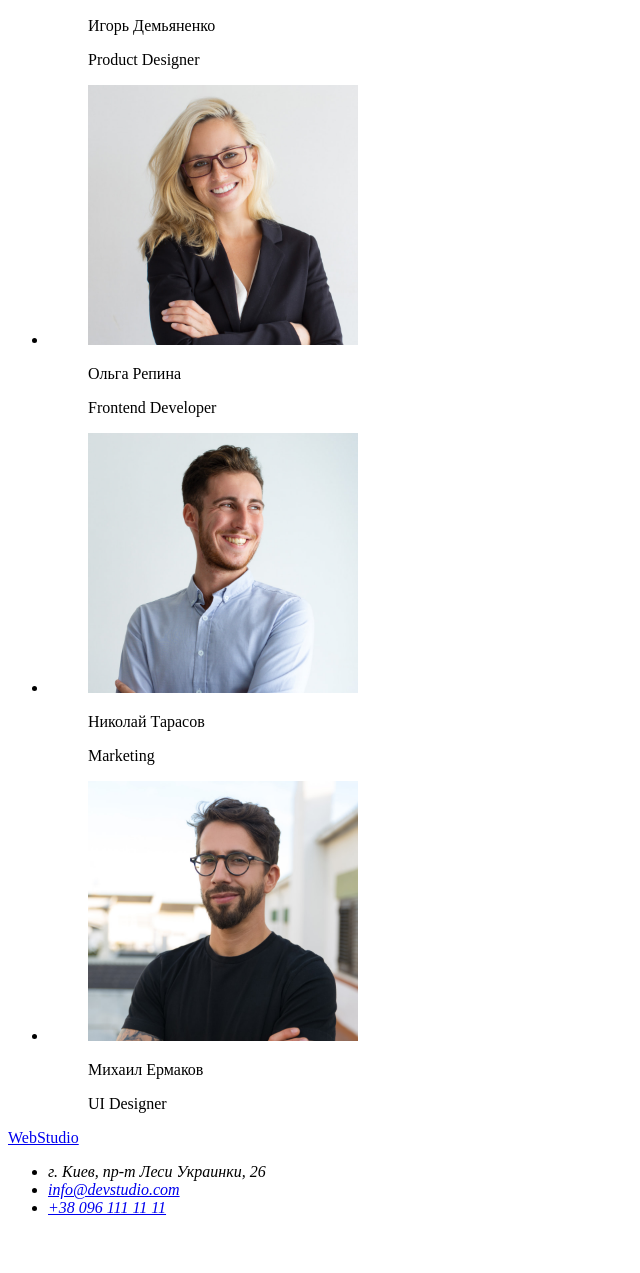
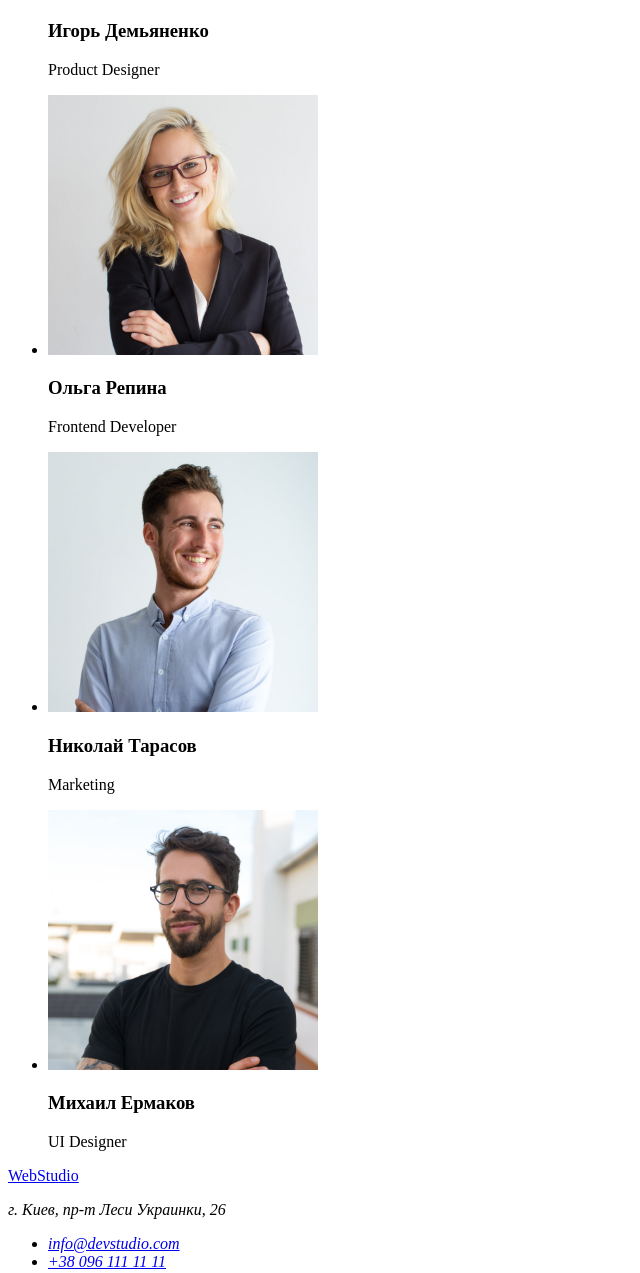
Before and after one commit to MilenaNeradovich/goit-markup-hw-01, a plain HTML site: page index.html in a window 1280 px wide. Shown: the part 1884-3157 px from the top of the page, without its empty margins (0-640 px from the left). Before the commit the page ends 3117 px from the top, so only its background shows below. Drawn offline with Linux system fonts and the light colour scheme.

Commit message:
Правки после проверки домашки
 - убрали теги <figure>, <figcaption>
 - физический адрес был вынесен из-за списка, просто в тег <p>

```diff
--- a/index.html
+++ b/index.html
@@ -91,40 +91,24 @@
             </h2>
             <ul>
                 <li>
-                    <figure>
                         <img src="./images/employee-1.jpg" alt="Игорь Демьяненко - Продуктовий Дизайнер" width="270"/>
-                        <figcaption>
-                           <p>Игорь Демьяненко</p>
+                           <h3>Игорь Демьяненко</h3>
                            <p>Product Designer</p>
-                        </figcaption>
-                    </figure>
                 </li>
                 <li>
-                    <figure>
                         <img src="./images/employee-2.jpg" alt="Ольга Репина - Frontend разработчик" width="270"/>
-                        <figcaption>
-                        <p>Ольга Репина</p>
+                        <h3>Ольга Репина</h3>
                         <p>Frontend Developer</p>
-                        </figcaption>
-                    </figure>
                 </li>
                 <li>
-                    <figure>
                         <img src="./images/employee-3.jpg" alt="Николай Тарасов -  маркетинг" width="270"/>
-                        <figcaption>
-                        <p>Николай Тарасов</p>
+                        <h3>Николай Тарасов</h3>
                         <p>Marketing</p>
-                        </figcaption>
-                    </figure>
                 </li>
                 <li>
-                    <figure>
                         <img src="./images/employee-4.jpg" alt="Михаил Ермаков -  UI дизайнер" width="270"/>
-                        <figcaption>
-                        <p>Михаил Ермаков</p>
+                        <h3>Михаил Ермаков</h3>
                         <p>UI Designer</p>
-                        </figcaption>
-                    </figure>
                 </li>
             </ul>
         </section>
@@ -132,8 +116,8 @@
     <footer>
         <a href="#">WebStudio</a>
         <address>
+            <p>г. Киев, пр-т Леси Украинки, 26</p>
             <ul>
-                <li>г. Киев, пр-т Леси Украинки, 26</li>
                 <li>
                     <a href="mailto:info@devstudio.com">info@devstudio.com</a>
                 </li>
```
